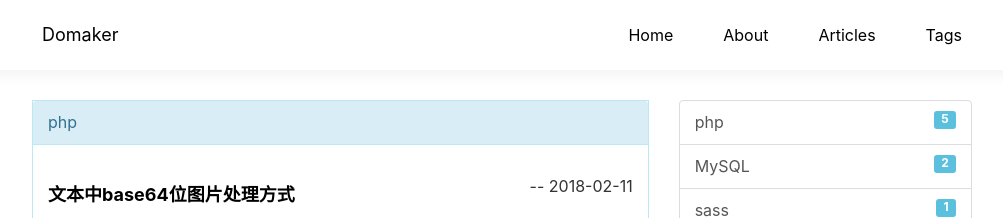
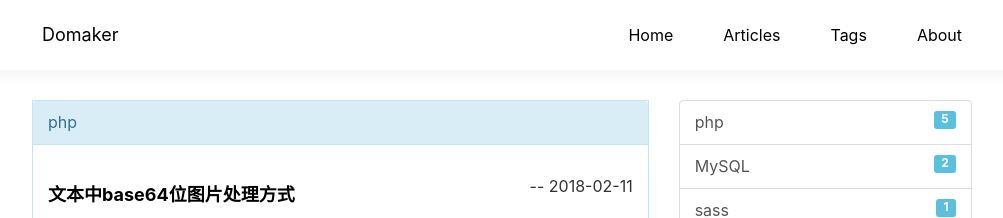
Before and after one commit to HerbCollins/HerbCollins.github.io, a Jekyll site: the page built from 3_tags.md, in a window 1280 px wide. Shown: the top 218 px of the page, without its empty margins (138-1141 px from the left). Built offline with Jekyll 4.4.1, drawn with Linux system fonts in a browser that asks for light colours.

Commit message:
测试调整顺序，导航高亮

```diff
--- a/index.html
+++ b/1_index.html
@@ -1,5 +1,6 @@
 ---
 layout: page
+title:"Home"
 description: "个人博客"
 ---
 <div class="container">
--- a/_layouts/new.html
+++ b/_layouts/new.html
@@ -28,12 +28,18 @@
 	        	<li>
                     <a href="{{ site.baseurl }}/">Home</a>
                 </li>
-                {% for page in site.pages %}
-                {% if page.title %}
-                <li>
-                    <a href="{{ page.url | prepend: site.baseurl }}">{{ page.title }}</a>
-                </li>
-                {% endif %}
+                {% for node in site.pages %}
+                {% if node.title %}
+	                {% if page.url == node.url %}
+	                <li class="active">
+	                    <a href="{{ node.url | prepend: site.baseurl }}">{{ node.title }}</a>
+	                </li>
+	                {% else %}
+	                <li>
+	                    <a href="{{ node.url | prepend: site.baseurl }}">{{ node.title }}</a>
+	                </li>
+	                {% endif %}
+	            {% endif %}
                 {% endfor %}
 	      	</ul>
 	    </div><!-- /.navbar-collapse -->
```
Also changed, not shown: 2_articles.md (renamed from articles.md), 3_tags.md (renamed from tags.md), 4_about.md (renamed from about.md).
